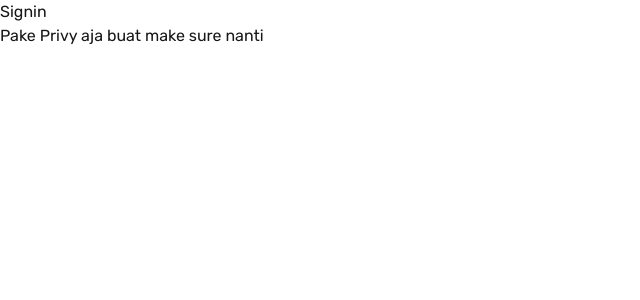
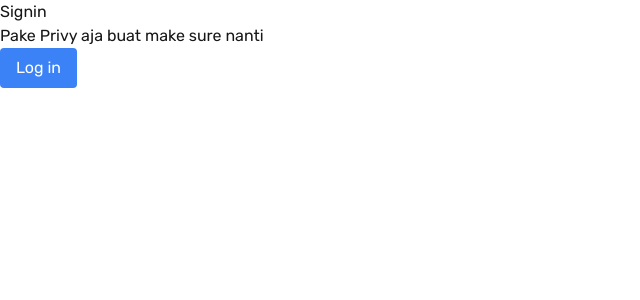
Before and after one commit to ATFi-Event/frontend, a Next.js app: page /signin in a window 1280 px wide. Shown: the top 300 px of the page, without its empty margins (0-640 px from the left). Built offline with nearby package versions, Linux system fonts and the light colour scheme; no server answers.

Commit message:
belajar : privy setup

```diff
--- a/package.json
+++ b/package.json
@@ -9,6 +9,7 @@
     "lint": "eslint"
   },
   "dependencies": {
+    "@privy-io/react-auth": "^3.3.0",
     "flowbite": "^3.1.2",
     "flowbite-react": "^0.12.9",
     "material-symbols": "^0.36.3",
--- a/src/app/create/page.tsx
+++ b/src/app/create/page.tsx
@@ -1,7 +1,34 @@
+"use client";
+
+import { useRouter } from "next/navigation";
+import { useEffect, useState } from "react";
+
 export default function CreatePage() {
+  const router = useRouter();
+  const [walletAddress, setWalletAddress] = useState(null);
+
+  useEffect(() => {
+    const storedAddress = localStorage.getItem("walletAddress");
+    if (storedAddress) {
+      try {
+        const address = JSON.parse(storedAddress);
+        setWalletAddress(address);
+      } catch (error) {
+        console.error("Error parsing wallet address:", error);
+      }
+    } else {
+      router.push("/signin");
+    }
+  }, [router]);
+
+  if (!walletAddress) {
+    return null;
+  }
+
   return (
     <>
       <h1>Create Page</h1>
+      <pre>{JSON.stringify(walletAddress, null, 2)}</pre>
     </>
   );
 }
--- /dev/null
+++ b/src/app/signin/layout.tsx
@@ -0,0 +1,11 @@
+"use client";
+
+import { Providers } from "@/context/PrivyProvider";
+
+export default function RootLayout({
+  children,
+}: {
+  children: React.ReactNode;
+}) {
+  return <Providers>{children}</Providers>;
+}
--- a/src/app/signin/page.tsx
+++ b/src/app/signin/page.tsx
@@ -1,8 +1,72 @@
+"use client";
+
+import { useEffect } from "react";
+import { useRouter } from "next/navigation";
+import { usePrivy } from "@privy-io/react-auth";
+
 export default function SigninPage() {
+  const router = useRouter();
+  const { ready, authenticated, user, login, logout } = usePrivy();
+
+  useEffect(() => {
+    // Debug: lihat bentuk object user di console sekali setelah ready
+    if (ready) console.log("Privy user object:", user);
+  }, [ready, user]);
+
+  // Ambil wallet address dengan safe checks (struktur bisa beda-beda)
+  const walletAddress =
+    user?.wallet?.address ?? // kemungkinan 1
+    // user?.wallets?.[0]?.address ?? // kemungkinan 2 (array)
+    // user?.walletAddress ?? // kemungkinan 3 (lain-lain)
+    null;
+
+  const userId = user?.id ?? null;
+
+  // contoh redirect kalau sudah login
+  useEffect(() => {
+    if (authenticated) {
+      // contoh: redirect ke dashboard setelah login
+      // router.push("/dashboard");
+      // jangan redirect otomatis saat dev-debug, aktifkan kalau mau UX tersebut
+      console.log("User authenticated — you can redirect or show dashboard UI");
+    }
+  }, [authenticated, router]);
+
+  if (!ready) return <div>Loading Privy...</div>;
+
   return (
     <div>
       <h1>Signin</h1>
-      <p>Pake Privy aja buat make sure nanti</p>
+
+      {!authenticated ? (
+        <>
+          <p>Pake Privy aja buat make sure nanti</p>
+          <button
+            onClick={login}
+            className="cursor-pointer py-2 px-4 bg-blue-500 text-white rounded"
+          >
+            Log in
+          </button>
+        </>
+      ) : (
+        <>
+          <p>Sudah login ✅</p>
+          <div>
+            <p>User ID: {userId ?? "tidak tersedia"}</p>
+            {/* <p>Email: {email ?? "tidak tersedia"}</p> */}
+            <p>Wallet: {walletAddress ?? "belum ada wallet terasosiasi"}</p>
+          </div>
+
+          <div style={{ marginTop: 12 }}>
+            <button
+              onClick={() => logout()}
+              className="cursor-pointer py-2 px-4 bg-red-500 text-white rounded"
+            >
+              Logout
+            </button>
+          </div>
+        </>
+      )}
     </div>
   );
 }
--- /dev/null
+++ b/src/context/PrivyProvider.tsx
@@ -0,0 +1,38 @@
+"use client";
+
+import { PrivyProvider } from "@privy-io/react-auth";
+
+export function Providers({ children }: { children: React.ReactNode }) {
+  return (
+    <PrivyProvider
+      appId={process.env.NEXT_PUBLIC_PRIVY_APP_ID!}
+      config={{
+        appearance: {
+          accentColor: "#6A6FF5",
+          theme: "#FFFFFF",
+          showWalletLoginFirst: false,
+          logo: "https://auth.privy.io/logos/privy-logo.png",
+          walletChainType: "ethereum-and-solana",
+          walletList: [
+            "metamask",
+            "coinbase_wallet",
+            "base_account",
+          ],
+        },
+        loginMethods: ["wallet", "email", "google"],
+        embeddedWallets: {
+          // requireUserPasswordOnCreate: false,
+          showWalletUIs: true,
+          ethereum: {
+            createOnLogin: "users-without-wallets",
+          },
+        },
+        mfa: {
+          noPromptOnMfaRequired: false,
+        },
+      }}
+    >
+      {children}
+    </PrivyProvider>
+  );
+}
```
Also changed, not shown: 1 other file (tests, documents, lock files or other folders).
